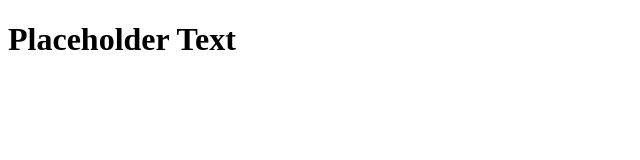
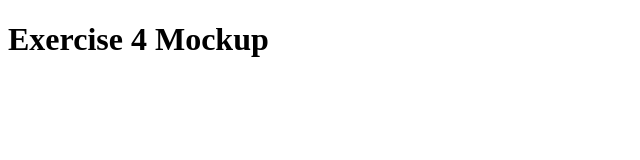
Before and after one commit to rpena201/GRA-321, a plain HTML site: page code-exercises/Exercise-4/index.html in a window 1280 px wide. Shown: the whole page, without its empty margins (0-640 px from the left). Drawn offline with Linux system fonts and the light colour scheme.

Commit message:
Add files via upload

```diff
--- a/code-exercises/Exercise-4/index.html
+++ b/code-exercises/Exercise-4/index.html
@@ -1,7 +1,7 @@
 <!DOCTYPE html>
 <html>
   <head>
-    <title>#</title>
+    <title>Exercise 4</title>
     <meta charset="UTF-8">
     <meta name="description" content="#">
     <meta name="keywords" content="#">
@@ -9,6 +9,7 @@
   </head>
 
   <body>
-  <h1>Placeholder Text</h1>
+  <h1>Exercise 4 Mockup</h1>
+
   </body>
 </html>
```
